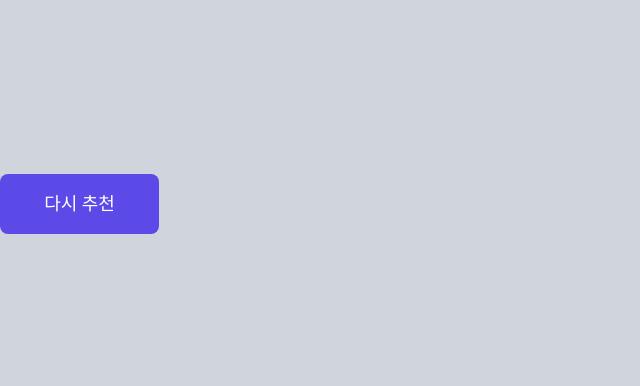
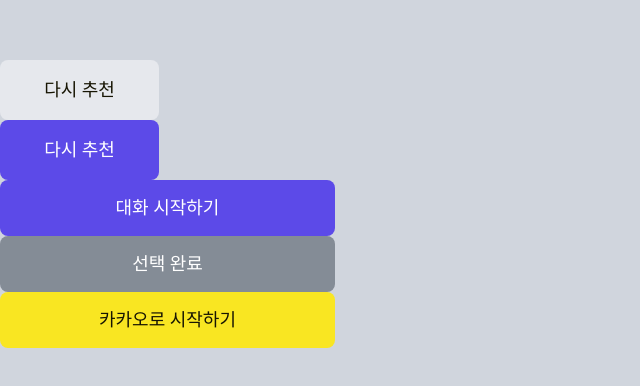
Before and after one commit to MBTips/FE-MBTips, a React (Vite) app: page / in a window 1280 px wide. Shown: the part 196-582 px from the top of the page, without its empty margins (0-640 px from the left). Built offline with nearby package versions, Linux system fonts and the light colour scheme.

Commit message:
Chore: PrimaryButton.tsx 내부코드 일부 수정

```diff
--- a/src/App.tsx
+++ b/src/App.tsx
@@ -2,9 +2,23 @@ import PrimaryButton from "./components/PrimaryButton";
 
 function App() {
   return (
-    <PrimaryButton size="sm" backgroundColor="#5C4AE8">
-      다시 추천
-    </PrimaryButton>
+    <>
+      <PrimaryButton size="sm" backgroundColor="#E6E8ED">
+        다시 추천
+      </PrimaryButton>
+      <PrimaryButton size="sm" backgroundColor="#5C4AE8">
+        다시 추천
+      </PrimaryButton>
+      <PrimaryButton size="md" backgroundColor="#5C4AE8">
+        대화 시작하기
+      </PrimaryButton>
+      <PrimaryButton size="md" disabled={true}>
+        선택 완료
+      </PrimaryButton>
+      <PrimaryButton size="md" backgroundColor="#F9E622">
+        카카오로 시작하기
+      </PrimaryButton>
+    </>
   );
 }
 
--- a/src/components/PrimaryButton.tsx
+++ b/src/components/PrimaryButton.tsx
@@ -3,7 +3,7 @@ import { MouseEvent } from "react";
 interface PrimaryButtonProps {
   size: "sm" | "md";
   children: string;
-  backgroundColor: "#5C4AE8" | "#F9E622" | "#E6E8ED";
+  backgroundColor?: "#5C4AE8" | "#F9E622" | "#E6E8ED";
   disabled?: boolean;
   onClick?: (e: MouseEvent<HTMLButtonElement>) => void;
 }
@@ -22,7 +22,7 @@ const PrimaryButton = ({
         `${size === "sm" ? "w-[159px] h-[60px]" : "w-[335px] h-[56px]"}` +
         `${backgroundColor === "#5C4AE8" ? " text-white" : " text-[#171503]"}`
       }
-      style={{ backgroundColor }}
+      style={{ backgroundColor: disabled ? "#848C96" : backgroundColor }}
       onClick={onClick}
       disabled={disabled}
     >
```
